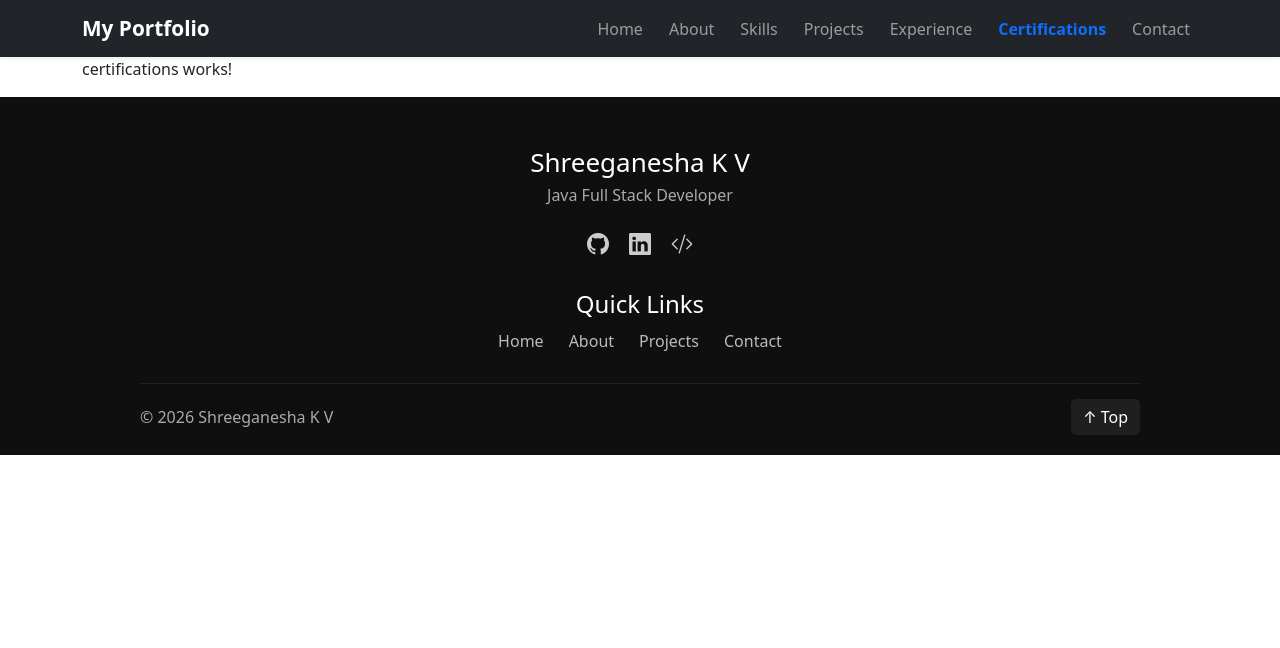
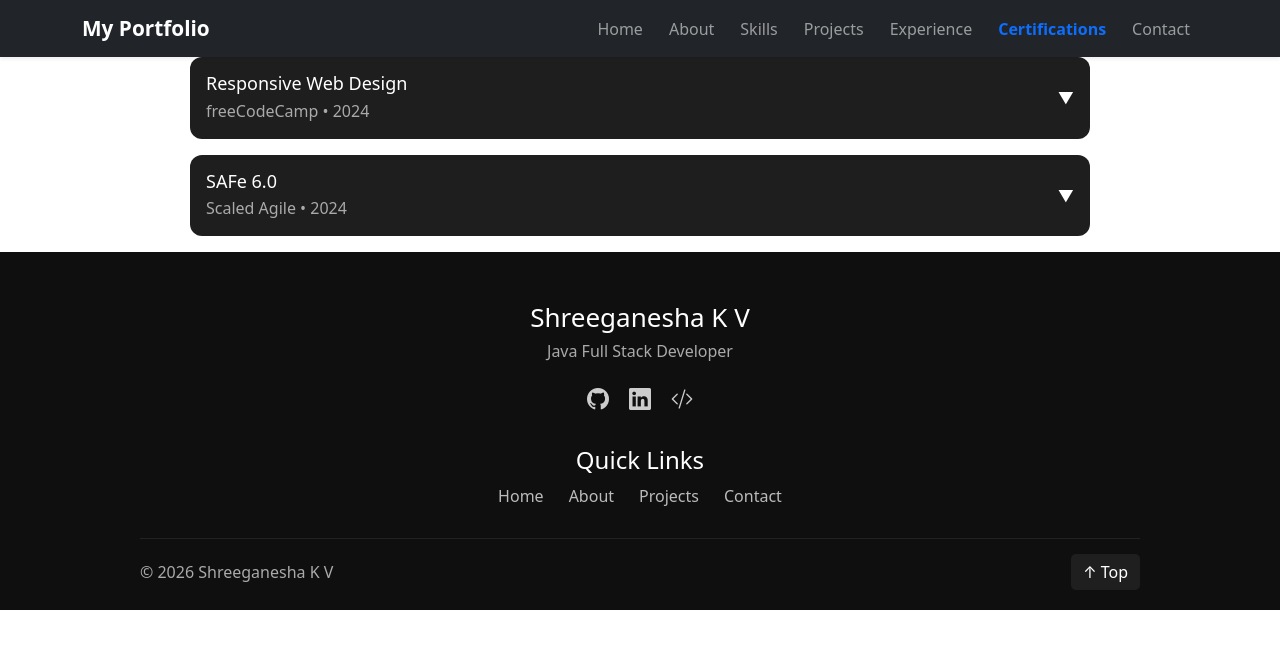
Before and after one commit to shreeganesha-k-v/profile-dashboard, an Angular app: page /certifications in a window 1280 px wide. Shown: the top 648 px of the page. Built offline with nearby package versions, Linux system fonts and the light colour scheme.

Commit message:
Chore : Initial code commit for certificate component

```diff
--- a/src/app/components/certifications/certifications.css
+++ b/src/app/components/certifications/certifications.css
@@ -0,0 +1,80 @@
+.cert-container {
+  max-width: 900px;
+  margin: auto;
+}
+
+.cert-card {
+  border-radius: 12px;
+  margin-bottom: 16px;
+  background: #1e1e1e;
+  color: #fff;
+  overflow: hidden;
+  transition: all 0.3s ease;
+}
+
+/* HEADER */
+.cert-header {
+  display: flex;
+  justify-content: space-between;
+  align-items: center;
+  padding: 16px;
+  cursor: pointer;
+}
+
+.cert-header h3 {
+  margin: 0;
+  font-size: 18px;
+}
+
+.cert-header p {
+  margin: 4px 0 0;
+  color: #aaa;
+}
+
+/* ARROW */
+.arrow {
+  transition: transform 0.3s ease;
+}
+
+.arrow.open {
+  transform: rotate(180deg);
+}
+
+/* BODY */
+.cert-body {
+  max-height: 0;
+  overflow: hidden;
+  transition: max-height 0.4s ease;
+}
+
+.cert-body.open {
+  max-height: 500px;
+}
+
+/* CONTENT */
+.content {
+  display: flex;
+  gap: 20px;
+  padding: 16px;
+}
+
+.content img {
+  width: 200px;
+  border-radius: 8px;
+  transition: transform 0.3s;
+}
+
+.content img:hover {
+  transform: scale(1.05);
+}
+
+.details {
+  display: flex;
+  flex-direction: column;
+  justify-content: center;
+}
+
+.details a {
+  color: #4ea1ff;
+  text-decoration: none;
+}
--- a/src/app/components/certifications/certifications.html
+++ b/src/app/components/certifications/certifications.html
@@ -1 +1,36 @@
-<p>certifications works!</p>
+<div class="cert-container">
+  <div
+    class="cert-card"
+    *ngFor="let cert of certifications"
+  >
+    <!-- HEADER -->
+    <div class="cert-header" (click)="toggle(cert)">
+      <div class="left">
+        <h3>{{ cert.title }}</h3>
+        <p>{{ cert.issuer }} • {{ cert.year }}</p>
+      </div>
+
+      <div class="arrow" [class.open]="cert.isOpen">
+        ▼
+      </div>
+    </div>
+
+    <!-- EXPANDABLE CONTENT -->
+    <div class="cert-body" [class.open]="cert.isOpen">
+      <div class="content">
+        <img
+          *ngIf="cert.isOpen"
+          [src]="cert.image"
+          alt="certificate"
+        />
+
+        <div class="details">
+          <p><strong>ID:</strong> {{ cert.credentialId }}</p>
+          <a [href]="cert.verifyLink" target="_blank">
+            Verify Certificate
+          </a>
+        </div>
+      </div>
+    </div>
+  </div>
+</div>
--- a/src/app/components/certifications/certifications.ts
+++ b/src/app/components/certifications/certifications.ts
@@ -1,9 +1,48 @@
 import { Component } from '@angular/core';
+import { CommonModule } from '@angular/common';
+
+export interface Certification {
+  title: string;
+  issuer: string;
+  year: string;
+  image: string;
+  credentialId: string;
+  verifyLink: string;
+  isOpen?: boolean;
+}
 
 @Component({
   selector: 'app-certifications',
-  imports: [],
+  imports: [CommonModule],
   templateUrl: './certifications.html',
   styleUrls: ['./certifications.css'],
 })
-export class CertificationsComponent {}
+export class CertificationsComponent {
+  certifications: Certification[] = [
+    {
+      title: 'Responsive Web Design',
+      issuer: 'freeCodeCamp',
+      year: '2024',
+      image: 'assets/certs/responsive_web_design.png',
+      credentialId: 'FCC-12345',
+      verifyLink: 'https://www.freecodecamp.org/certification/shreeganesha_k_v/responsive-web-design',
+      isOpen: false
+    },
+    {
+      title: 'SAFe 6.0',
+      issuer: 'Scaled Agile',
+      year: '2024',
+      image: 'assets/certs/safe.png',
+      credentialId: 'SAFE-67890',
+      verifyLink: 'https://scaledagile.com',
+      isOpen: false
+    }
+  ];
+
+  toggle(cert: Certification) {
+    this.certifications.forEach(c => {
+      if (c !== cert) c.isOpen = false; // only one open
+    });
+    cert.isOpen = !cert.isOpen;
+  }
+}
```
Also changed, not shown: src/assets/certs/responsive_web_design.png (added), 1 other file (tests, documents, lock files or other folders).
